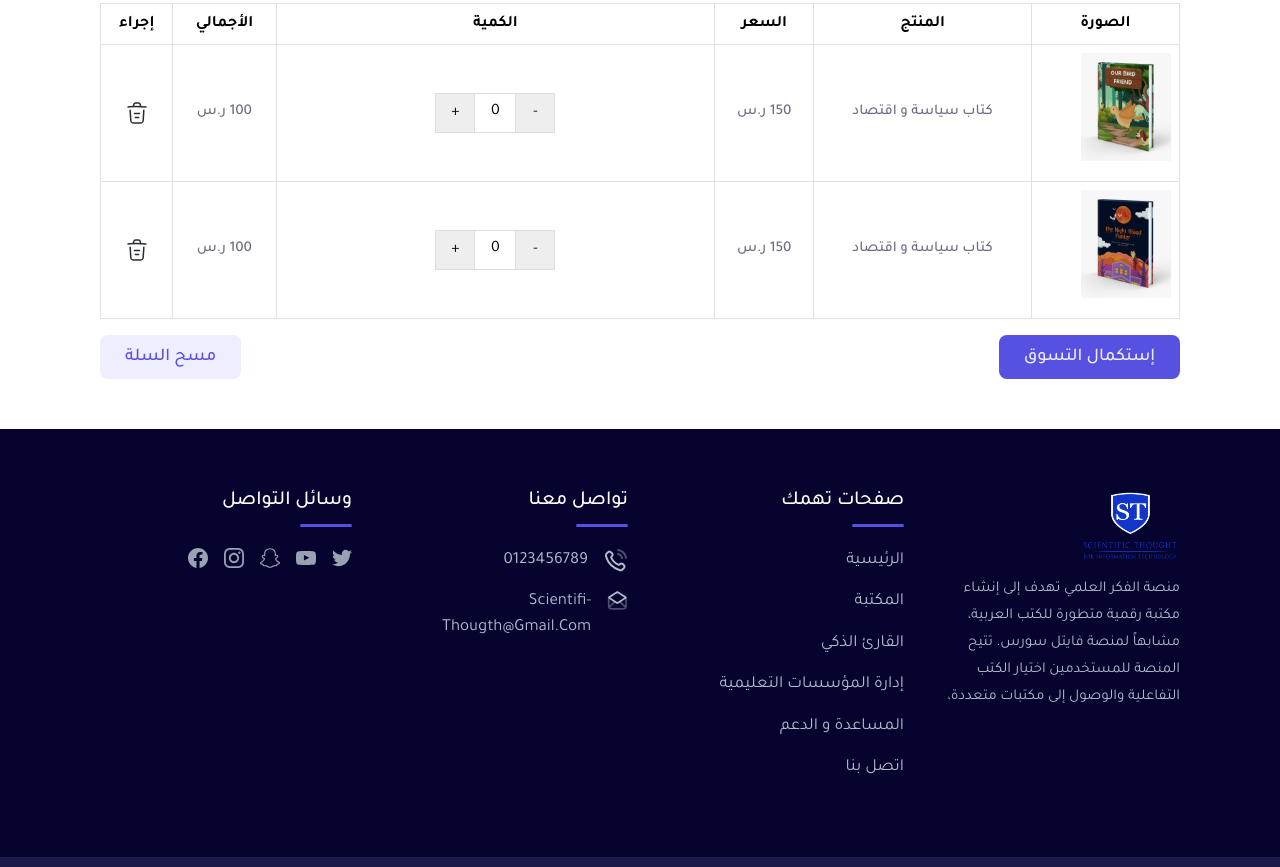
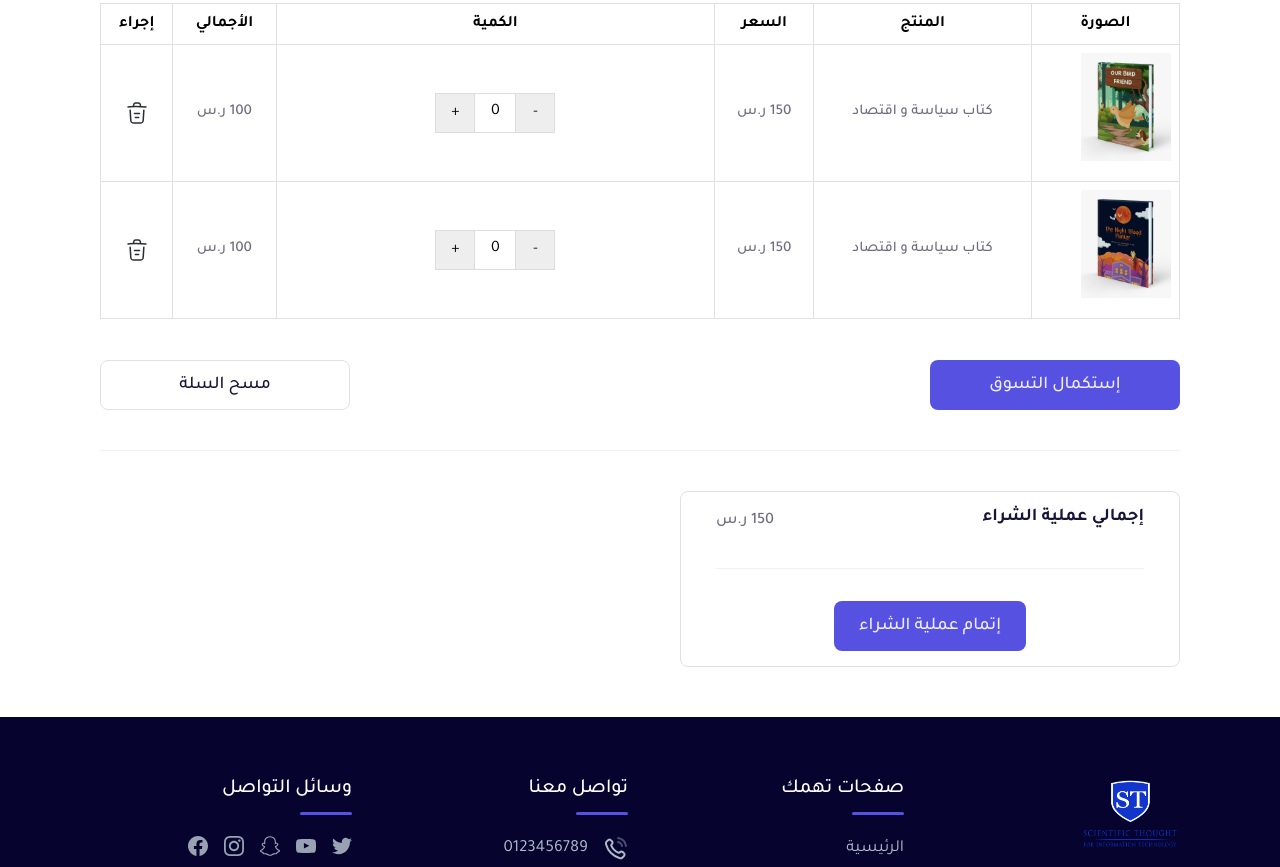
Before and after one commit to ahmedyousry74/st-website, a website: page cart.html in a window 1280 px wide. Shown: the part 335-1202 px from the top of the page. Drawn offline with nearby package versions, Linux system fonts and the light colour scheme.

Commit message:
pareners

```diff
--- a/cart.html
+++ b/cart.html
@@ -256,9 +256,20 @@
                 </tbody>
             </table>
         </div>
-        <div class="flex justify-between flex-row gap-1 flex-wrap items-center">
-            <a href="./index.html" class="bg-primary-color text-lg font-medium w-[150px] h-[50px] flex justify-center items-center flex-row rounded-lg text-second-color py-[8px] px-[25px]"> إستكمال التسوق </a>
-            <button class="bg-second-color text-lg font-medium w-[150px] h-[50px] flex justify-center items-center flex-row rounded-lg text-primary-color py-[8px] px-[25px]"> مسح السلة</button>
+        <div class="flex justify-between flex-row gap-2 flex-wrap items-center mt-[25px]">
+            <a href="./index.html" class="bg-primary-color text-lg font-medium w-[250px] h-[50px] flex justify-center items-center flex-row rounded-lg text-second-color py-[8px] px-[20px]"> إستكمال التسوق </a>
+            <button class="bg-transparent border border-solid border-[#ccc] text-lg font-medium w-[250px] h-[50px] flex justify-center items-center flex-row rounded-lg text-third-color py-[8px] px-[20px]"> مسح السلة</button>
+        </div>
+        <hr class="!text-[#ccc] !bg-[#ccc] !h-[1px] my-[40px]" />
+        <div class="sm:w-[500px] border border-solid border-[#ccc] rounded-[8px] py-[15px] px-[35px] flex justify-start items-start flex-col gap-3">
+            <div class="flex justify-between items-center flex-row gap-1 flex-wrap w-full">
+                <h3 class="text-third-color font-semibold text-[18px]"> إجمالي عملية الشراء </h3>
+                <span class="text-fourth-color font-medium text-[16px]"> 150 ر.س </span>
+            </div>
+            <hr class="!text-[#ccc] !bg-[#ccc] !h-[1px] w-full" />
+            <div class="flex justify-center items-center flex-row w-full">
+                <a href="./checkout.html" class="bg-primary-color text-lg font-medium h-[50px] flex justify-center items-center flex-row rounded-lg text-second-color py-[8px] px-[25px]"> إتمام عملية الشراء </a>
+            </div>
         </div>
     </div>
 
```
Also changed, not shown: src/output.css.
